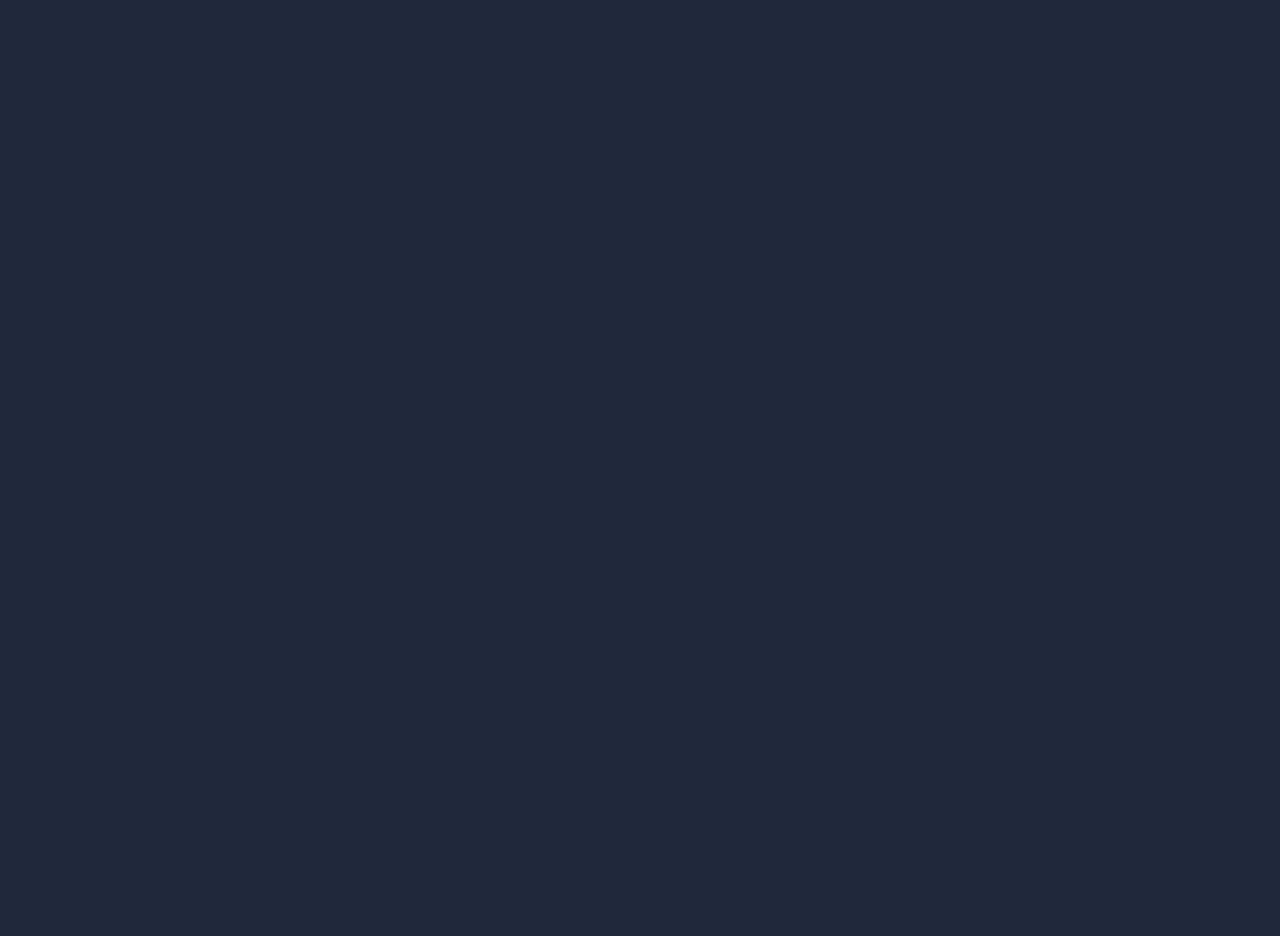
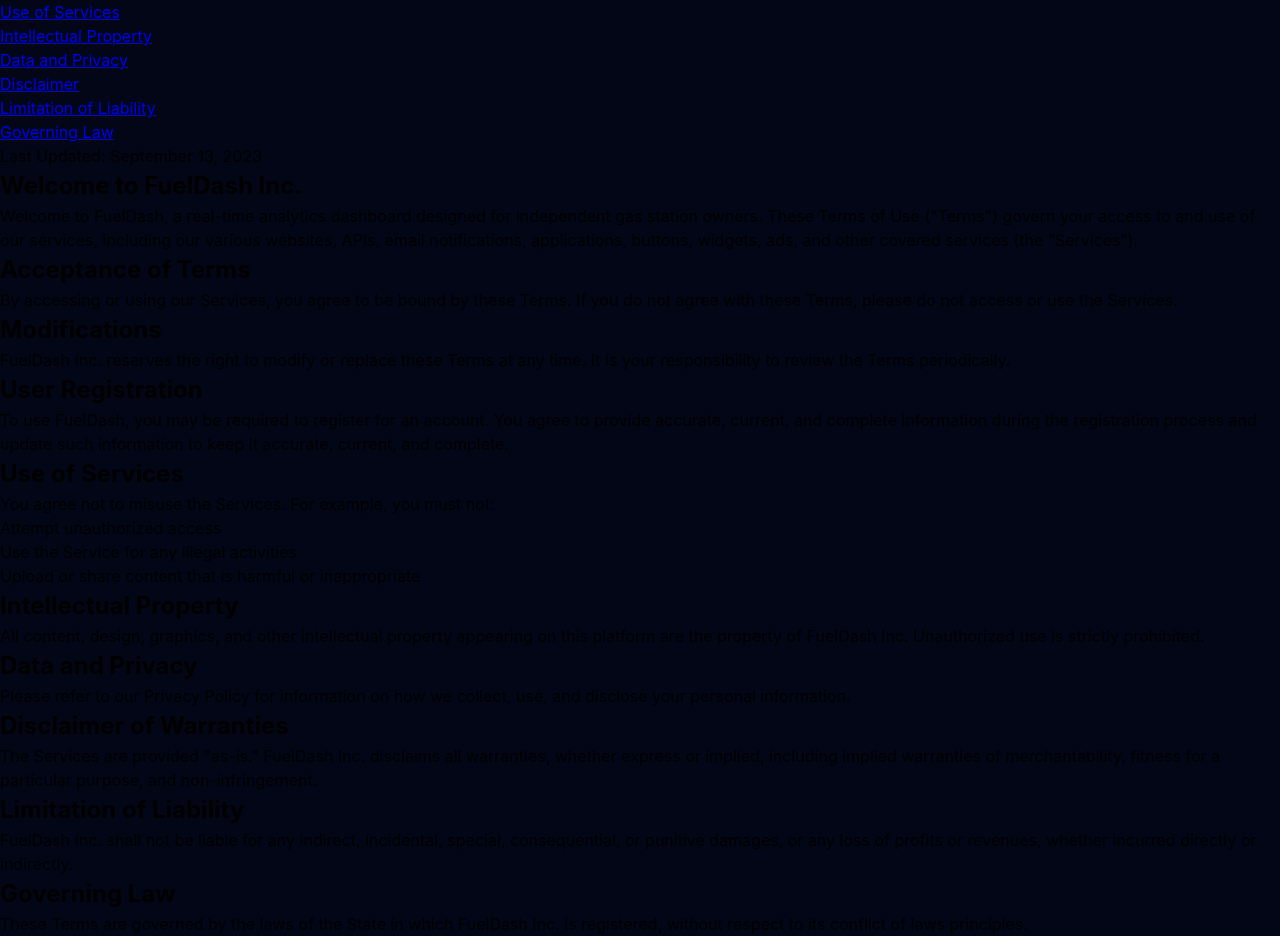
Before and after one commit to asingh714/FuelDash, a React (Vite) app in the folder client/: page /terms-of-use in a window 1280 px wide. Before the commit this address had no page. Shown: the part 180-1116 px from the top of the page. Before the commit the page ends 800 px from the top, so only its background shows below. Built offline with nearby package versions, Linux system fonts and the light colour scheme.

Commit message:
added content for terms of use page

```diff
--- a/client/src/App.jsx
+++ b/client/src/App.jsx
@@ -4,6 +4,7 @@ import Home from "./Pages/Home/Home.jsx";
 import Dashboard from "./Pages/Dashboard/Dashboard.jsx";
 import Login from "./Pages/Login/Login.jsx";
 import SignUp from "./Pages/SignUp/SignUp.jsx";
+import TermsOfUse from "./Pages/TermsOfUse/TermsOfUse.jsx";
 import "./styles/global.scss";
 
 function App() {
@@ -35,6 +36,10 @@ function App() {
           path: "/signup",
           element: <SignUp />,
         },
+        {
+          path: "/terms-of-use",
+          element: <TermsOfUse />,
+        },
       ],
     },
   ]);
--- /dev/null
+++ b/client/src/Pages/TermsOfUse/TermsOfUse.jsx
@@ -0,0 +1,133 @@
+import "./TermsOfUse.scss";
+
+import React from "react";
+
+const TermsOfUse = () => {
+  return (
+    <div>
+      <header>
+        <h1>Terms of Use for FuelDash Inc.</h1>
+      </header>
+
+      <nav>
+        <h2>Navigation</h2>
+        <ul>
+            <li><a href="#welcome">Welcome to FuelDash</a></li>
+            <li><a href="#acceptance">Acceptance of Terms</a></li>
+            <li><a href="#modifications">Modifications</a></li>
+            <li><a href="#user-registration">User Registration</a></li>
+            <li><a href="#use-of-services">Use of Services</a></li>
+            <li><a href="#intellectual-property">Intellectual Property</a></li>
+            <li><a href="#data-and-privacy">Data and Privacy</a></li>
+            <li><a href="#disclaimer">Disclaimer</a></li>
+            <li><a href="#limitation">Limitation of Liability</a></li>
+            <li><a href="#governing-law">Governing Law</a></li>
+        </ul>
+    </nav>
+
+    <main></main>
+
+      <main>
+        <span>Last Updated: September 13, 2023</span>
+
+        <section id="welcome">
+          <h2>Welcome to FuelDash Inc.</h2>
+          <p>
+            Welcome to FuelDash, a real-time analytics dashboard designed for
+            independent gas station owners. These Terms of Use ("Terms") govern
+            your access to and use of our services, including our various
+            websites, APIs, email notifications, applications, buttons, widgets,
+            ads, and other covered services (the “Services”).
+          </p>
+        </section>
+
+        <section id="acceptance">
+          <h2>Acceptance of Terms</h2>
+          <p>
+            By accessing or using our Services, you agree to be bound by these
+            Terms. If you do not agree with these Terms, please do not access or
+            use the Services.
+          </p>
+        </section>
+
+        <section id="modifications">
+          <h2>Modifications</h2>
+          <p>
+            FuelDash Inc. reserves the right to modify or replace these Terms at
+            any time. It is your responsibility to review the Terms
+            periodically.
+          </p>
+        </section>
+
+        <section id="user-registration">
+          <h2>User Registration</h2>
+          <p>
+            To use FuelDash, you may be required to register for an account. You
+            agree to provide accurate, current, and complete information during
+            the registration process and update such information to keep it
+            accurate, current, and complete.
+          </p>
+        </section>
+
+        <section id="use-of-services">
+          <h2>Use of Services</h2>
+          <p>
+            You agree not to misuse the Services. For example, you must not:
+          </p>
+          <ul>
+            <li>Attempt unauthorized access</li>
+            <li>Use the Service for any illegal activities</li>
+            <li>Upload or share content that is harmful or inappropriate</li>
+          </ul>
+        </section>
+
+        <section id="intellectual-property">
+          <h2>Intellectual Property</h2>
+          <p>
+            All content, design, graphics, and other intellectual property
+            appearing on this platform are the property of FuelDash Inc.
+            Unauthorized use is strictly prohibited.
+          </p>
+        </section>
+
+        <section id="data-and-privacy">
+          <h2>Data and Privacy</h2>
+          <p>
+            Please refer to our Privacy Policy for information on how we
+            collect, use, and disclose your personal information.
+          </p>
+        </section>
+
+        <section id="disclaimer">
+          <h2>Disclaimer of Warranties</h2>
+          <p>
+            The Services are provided "as-is." FuelDash Inc. disclaims all
+            warranties, whether express or implied, including implied warranties
+            of merchantability, fitness for a particular purpose, and
+            non-infringement.
+          </p>
+        </section>
+
+        <section id="limitation">
+          <h2>Limitation of Liability</h2>
+          <p>
+            FuelDash Inc. shall not be liable for any indirect, incidental,
+            special, consequential, or punitive damages, or any loss of profits
+            or revenues, whether incurred directly or indirectly.
+          </p>
+        </section>
+
+        <section id="governing-law">
+          <h2>Governing Law</h2>
+          <p>
+            These Terms are governed by the laws of the State in which FuelDash
+            Inc. is registered, without respect to its conflict of laws
+            principles.
+          </p>
+        </section>
+      </main>
+    </div>
+  );
+};
+
+export default TermsOfUse;
--- a/client/src/styles/global.scss
+++ b/client/src/styles/global.scss
@@ -20,7 +20,7 @@ body {
   font-family: "Inter", sans-serif;
   line-height: 1.5;
   -webkit-font-smoothing: antialiased;
-  background-color: $slate-800;
+  background-color: $slate-950;
 }
 
 img,
--- a/client/src/styles/variables.scss
+++ b/client/src/styles/variables.scss
@@ -1,3 +1,5 @@
+$slate-950: #020617;
+$slate-900: #0f172a;
 $slate-800: #1e293b;
 
 $gray-800: #1f2937;
```
Also changed, not shown: client/src/Pages/TermsOfUse/TermsOfUse.scss (added).
